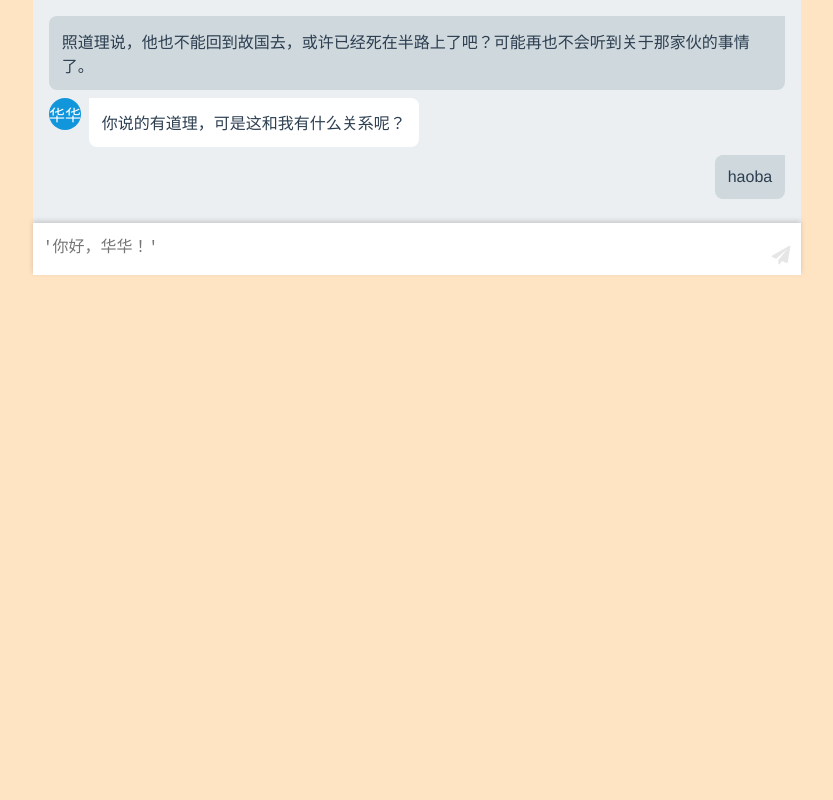
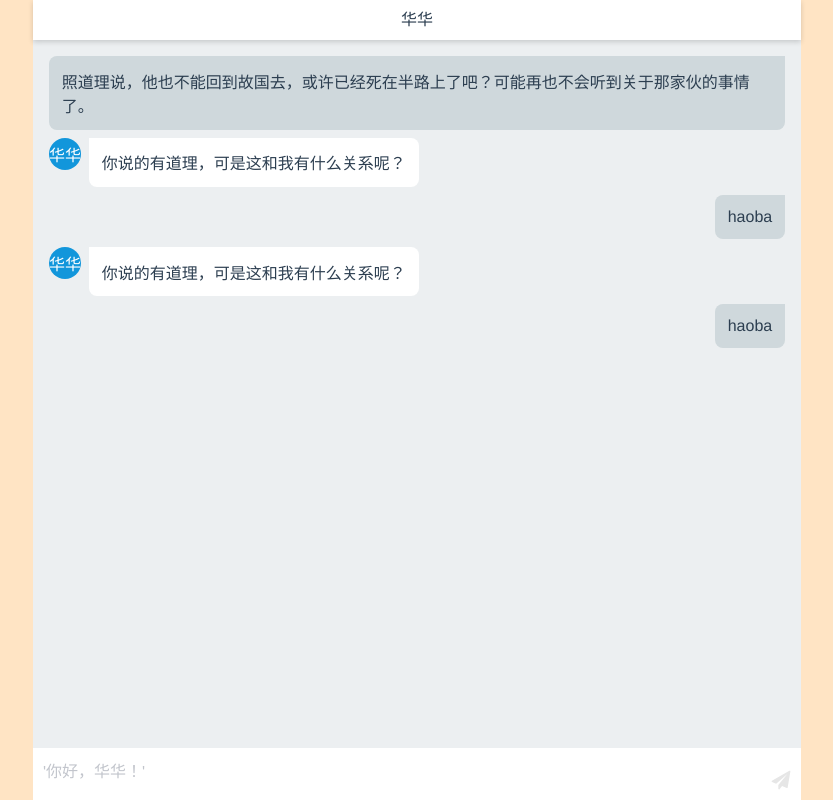
Before and after one commit to xuejianchao/talkWithHuaHua, a Vue app: page / in a window 1280 px wide. Shown: the whole page, without its empty margins (223-1056 px from the left). Built offline with nearby package versions, Linux system fonts and the light colour scheme.

Commit message:
add header, complete layout

```diff
--- a/src/App.vue
+++ b/src/App.vue
@@ -1,5 +1,8 @@
 <template>
   <div id="app">
+    <header id="header">
+      华华
+    </header>
     <div id="msgBoard">
       <msgBlock class="msgBlock"
         v-for="msg in messages"
@@ -7,8 +10,9 @@
         v-bind:key="msg.id">
       </msgBlock>
     </div>
-
-    <inputBlock v-on:appendMsgToMsgBoard="appendMsgToMsgBoard"></inputBlock>
+    <div id="inputBlock">
+      <inputBlock v-on:appendMsgToMsgBoard="appendMsgToMsgBoard"></inputBlock>
+    </div>
   </div>
 </template>
 
@@ -34,6 +38,16 @@ export default {
         },
         {
           id: "3",
+          whichSide: "right",
+          msgContent: "haoba"
+        },
+        {
+          id: "4",
+          whichSide: "left",
+          msgContent: "你说的有道理，可是这和我有什么关系呢？"
+        },
+        {
+          id: "5",
           whichSide: "right",
           msgContent: "haoba"
         }
@@ -70,16 +84,47 @@ body {
 
 #app {
   color: #2c3e50;
+  background-color: #eceff1;
 
   width: 60%;
+  height: 100vh;
+
+  box-sizing: border-box;
+  position: relative;
+  padding-top: 40px;
   margin: auto;
+
+  display: flex;
+  flex-direction: column;
+  justify-content: space-between;
+}
+
+#header {
+  line-height: 40px;
+  height: 40px;
+  text-align: center;
+
+  background-color: #ffffff;
+  box-shadow: 0 2px 5px rgba(0, 0, 0, 0.16);
+
+  position: absolute;
+  top: 0;
+  width: 100%;
 }
 
 #msgBoard {
   padding: 16px;
-  background-color: #eceff1;
 
   display: flex;
   flex-direction: column;
+
+  flex-shrink: 1;
+  overflow: auto;
+}
+
+#inputBlock {
+  flex-shrink: 0;
+  max-height: 90vh;
+  overflow: auto;
 }
 </style>
--- a/src/components/inputBlock.vue
+++ b/src/components/inputBlock.vue
@@ -94,6 +94,14 @@ export default {
   outline: none;
   resize: none;
   overflow: hidden;
+
+  font-family: "Avenir", Helvetica, Arial, sans-serif;
+  -webkit-font-smoothing: antialiased;
+  -moz-osx-font-smoothing: grayscale;
+}
+
+#msgInput::-webkit-input-placeholder {
+  color: #C2C5CC;
 }
 
 #iconBlock {
```
